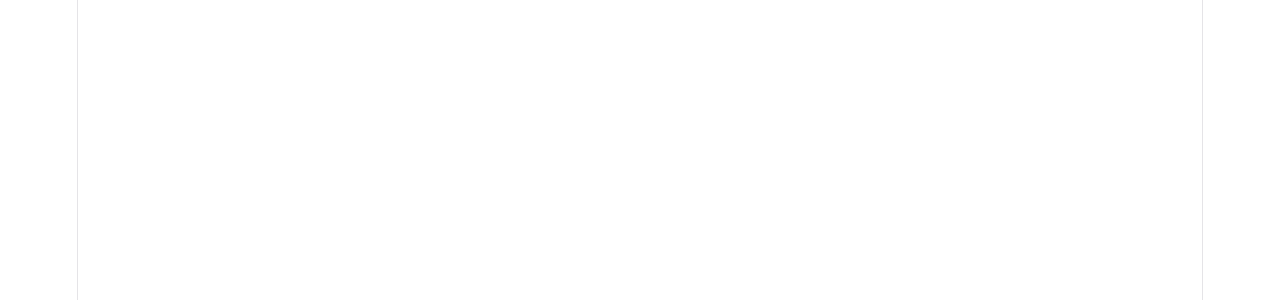
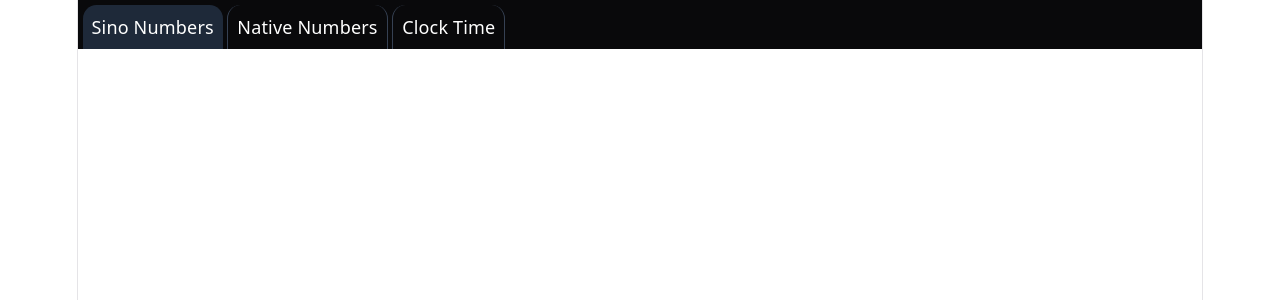
Before and after one commit to deep123845/korean-flash-card, a React (Vite) app: page / in a window 1280 px wide. Shown: the top 300 px of the page. Built offline with nearby package versions, Linux system fonts and the light colour scheme.

Commit message:
added tabs

```diff
--- a/src/App.tsx
+++ b/src/App.tsx
@@ -1,9 +1,17 @@
+import { useState } from 'react'
 import './App.css'
+import TabLabel from './components/tab-label';
 
 function App() {
+  const [tab, setTab] = useState("sino");
 
   return (
     <>
+      <div className='bg-zinc-950 flex flex-row gap-1 px-1 pt-1'>
+        <TabLabel label='Sino Numbers' onClick={() => { setTab("sino") }} selected={tab == "sino"} />
+        <TabLabel label='Native Numbers' onClick={() => { setTab("native") }} selected={tab == "native"} />
+        <TabLabel label='Clock Time' onClick={() => { setTab("clock") }} selected={tab == "clock"} />
+      </div>
     </>
   )
 }
--- /dev/null
+++ b/src/components/tab-label.tsx
@@ -0,0 +1,21 @@
+interface TabLabelProps {
+    label: string
+    selected: boolean
+    onClick: () => void
+}
+
+export default function TabLabel({ label, selected, onClick }: TabLabelProps) {
+
+    return (
+        <>
+            <button
+                className={
+                    "cursor-pointer p-2 text-white rounded-t-xl "
+                    + (selected ? "bg-gray-800 hover:bg-gray-700 " : "bg-zinc-950 hover:bg-gray-900 border-1 border-y-0 border-gray-700")
+                } onClick={() => { onClick() }}
+            >
+                {label}
+            </button>
+        </>
+    )
+}
```
